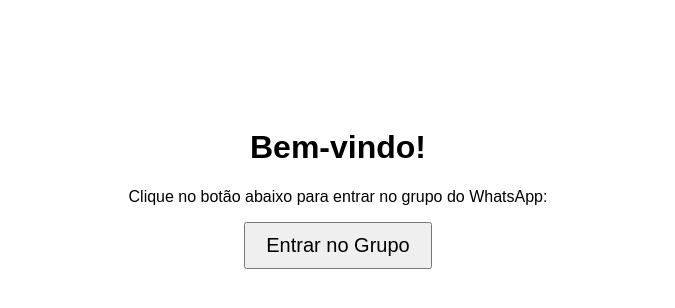
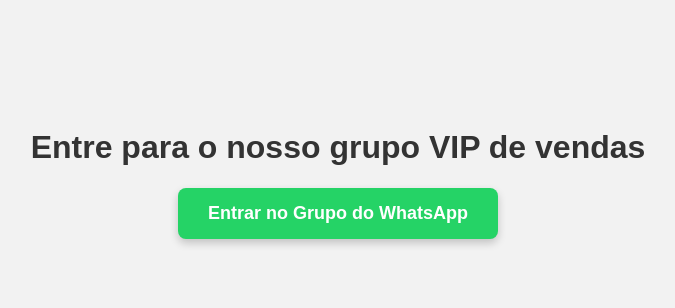
Before and after one commit to Lorenzcalos/Lucy-vendas-, a plain HTML site: page index.html in a window 1280 px wide. Shown: the whole page, without its empty margins (302-977 px from the left). Drawn offline with Linux system fonts and the light colour scheme.

Commit message:
Update index.html

```diff
--- a/index.html
+++ b/index.html
@@ -3,13 +3,43 @@
 <head>
   <meta charset="UTF-8">
   <meta name="viewport" content="width=device-width, initial-scale=1.0">
-  <title>Entrar no Grupo</title>
+  <title>Lucy Vendas</title>
+  <style>
+    body {
+      background: #f2f2f2;
+      font-family: Arial, sans-serif;
+      text-align: center;
+      padding: 100px 20px;
+    }
+
+    h1 {
+      color: #333;
+    }
+
+    .botao {
+      display: inline-block;
+      background-color: #25D366;
+      color: white;
+      padding: 15px 30px;
+      font-size: 18px;
+      border: none;
+      border-radius: 8px;
+      text-decoration: none;
+      font-weight: bold;
+      box-shadow: 0 4px 8px rgba(0,0,0,0.2);
+      transition: background-color 0.3s ease, transform 0.2s ease;
+    }
+
+    .botao:hover {
+      background-color: #1ebc5c;
+      transform: scale(1.05);
+    }
+  </style>
 </head>
-<body style="text-align: center; padding-top: 100px; font-family: Arial;">
-  <h1>Bem-vindo!</h1>
-  <p>Clique no botão abaixo para entrar no grupo do WhatsApp:</p>
-  <a href="https://chat.whatsapp.com/FAxFFKxy7yv3Zeev5qQ1Rq?mode=ac_t" target="_blank">
-    <button style="font-size: 20px; padding: 10px 20px;">Entrar no Grupo</button>
+<body>
+  <h1>Entre para o nosso grupo VIP de vendas</h1>
+  <a class="botao" href="https://chat.whatsapp.com/FAxFFKxy7yv3Zeev5qQ1Rq?mode=ac_t" target="_blank">
+    Entrar no Grupo do WhatsApp
   </a>
 </body>
 </html>
```
